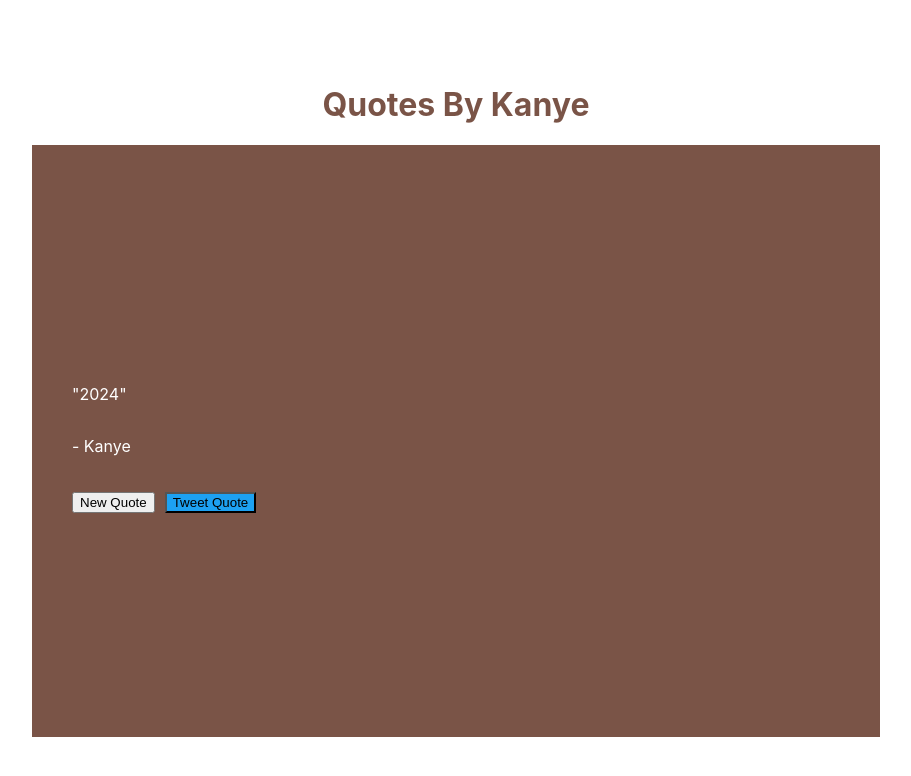
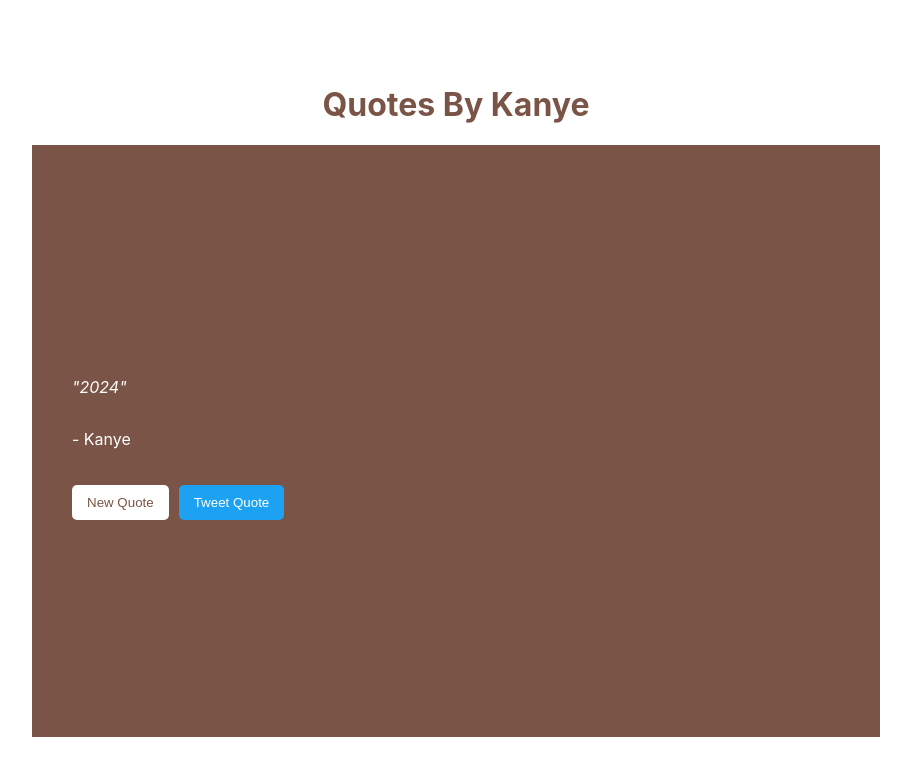
Before and after one commit to notEmmi/fcc-random-quote-machine, a React (Create React App) app: page / in a window 1280 px wide. Shown: the top 776 px of the page, without its empty margins (184-1095 px from the left). Built offline with nearby package versions, Linux system fonts and the light colour scheme.

Commit message:
Refactor QuoteBox component: update button styles and replace inline styles with CSS classes

```diff
--- a/src/App.css
+++ b/src/App.css
@@ -30,9 +30,28 @@
 
 #tweet-quote {
   background-color: #1DA1F2;
-  color: 'white';
-  border: 'none';
-  padding: '10px 15px';
-  border-radius: '5px';
-  cursor: 'pointer'
+  color: white;
+  border: none;
+  padding: 10px 15px;
+  border-radius: 5px;
+  cursor: pointer;
 }
+
+#new-quote {
+  background-color: white;
+  color: var(--liver);
+  border: none;
+  padding: 10px 15px;
+  border-radius: 5px;
+  cursor: pointer;
+}
+
+#text {
+  font-style: italic;
+}
+
+.buttons {
+  display: flex;
+  gap: 10px;
+  margin-top: 20px;
+}
--- a/src/App.js
+++ b/src/App.js
@@ -151,7 +151,7 @@ const QuoteBox = function() {
       <p id="author">
         - Kanye
       </p>
-      <div style={{ display: 'flex', gap: '10px', marginTop: '20px' }}>
+      <div class='buttons'>
         <button id="new-quote" onClick={generateQuote}>New Quote</button>
         <button id="tweet-quote" onClick={tweetQuote}>
           Tweet Quote
```
